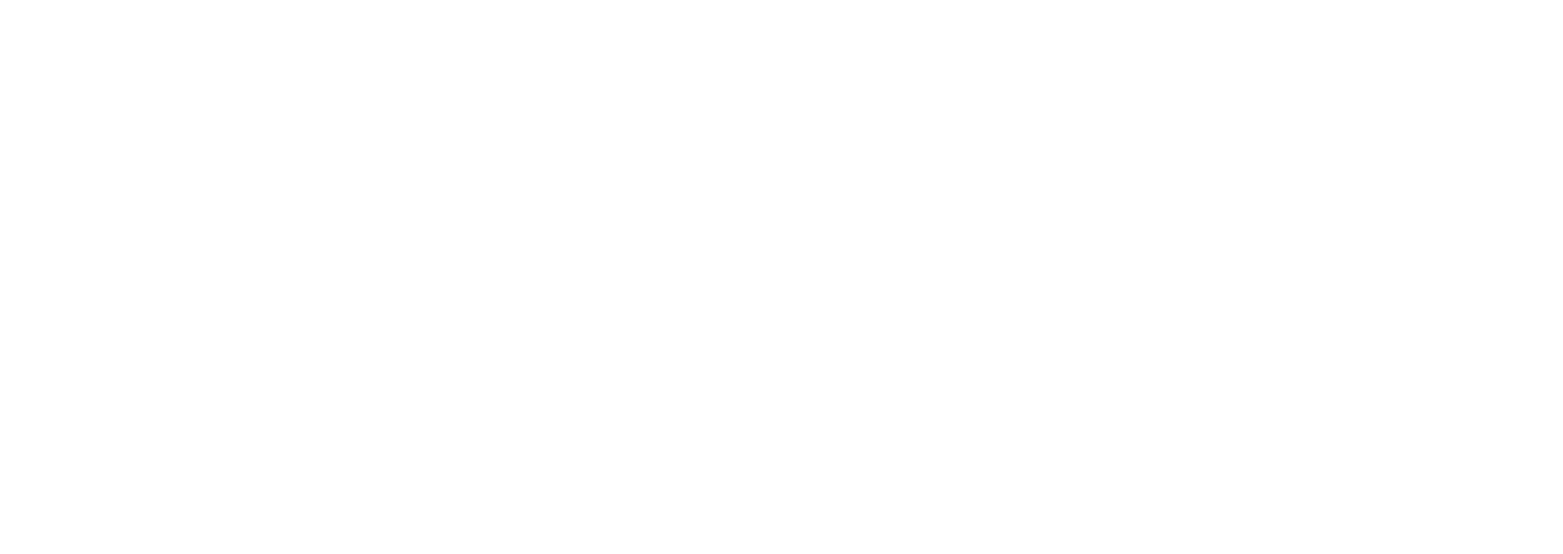
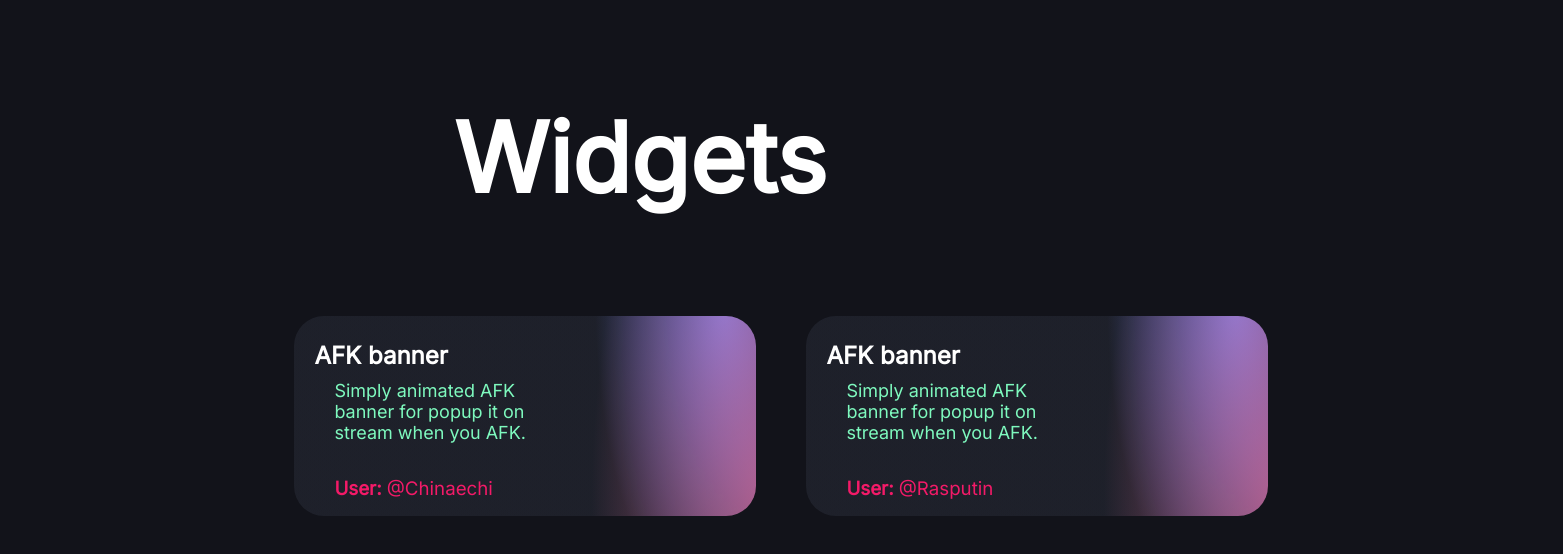
Before and after one commit to Falomaly/stream-widgets-collection, a plain HTML site: page index.html in a window 1280 px wide. Shown: the whole page, 1563 px wide, since content can reach past the window. Drawn offline with Linux system fonts and the light colour scheme.

Commit message:
- New welcome page.

```diff
--- a/index.html
+++ b/index.html
@@ -3,8 +3,25 @@
 <head>
     <meta charset="UTF-8">
     <title>Stream widgets</title>
+    <link rel="stylesheet" href="styles-for-main/main-styles.css">
 </head>
 <body>
+    <h1>Widgets</h1>
+
+    <div class="grid-container">
+        <div class="grid-item item1" id="afk-banner-chinaechi">
+                <h2>AFK banner</h2>
+                <p>Simply animated AFK banner for popup it on stream when you AFK.</p>
+            <h3>User: <a href="https://www.twitch.tv/chinaechi" target="_blank">@Chinaechi</a></h3>
+        </div>
+
+        <div class="grid-item item2" id="afk-banner-rasputin">
+            <h2>AFK banner</h2>
+            <p>Simply animated AFK banner for popup it on stream when you AFK.</p>
+            <h3>User: <a href="https://www.twitch.tv/rasputin322" target="_blank">@Rasputin</a></h3>
+        </div>
+
+        </div>
 
 </body>
 </html>
--- a/styles-for-main/main-styles.css
+++ b/styles-for-main/main-styles.css
@@ -0,0 +1,71 @@
+@import url(http://fonts.googleapis.com/css?family=Inter);
+
+* {
+    padding: 0;
+    margin: 0;
+    font-family: Inter, sans-serif;
+    color: white;
+}
+
+h1 {
+    margin: 100px 0 0;
+    text-align: center;
+    font-size: 6em;
+}
+
+h2 {
+    padding: 25px 0 0 20px;
+}
+
+p {
+    width: 201px;
+    height: 72px;
+    left: 40px;
+    top: 60px;
+    color: #7EF9BE;
+    font-size: 18px;
+    padding: 10px 0 0 40px;
+}
+
+h3 {
+    margin:25px 0 5px 40px;
+    color: #F31A68;
+
+}
+
+a {
+    color: #F31A68;
+    text-decoration: none;
+    font-weight: normal;
+}
+
+body {
+    background-color: #12131a;
+}
+
+.grid-container {
+    position: relative;
+    margin: 100px 23vw;
+    display: inline-grid;
+    row-gap: 50px;
+    column-gap: 50px;
+}
+
+.item1 {
+    grid-auto-rows: auto;
+    grid-auto-columns: auto;
+}
+
+.item2 {
+    grid-column: 2;
+    grid-auto-rows: auto;
+    grid-auto-columns: auto;
+}
+
+.grid-item {
+    cursor: pointer;
+    width: 462px;
+    height: 200px;
+    background: radial-gradient(99.03% 598.02% at 101.62% 91.49%, rgba(255, 118, 167, 0.6) 0%, rgba(32, 34, 45, 0.18) 37.58%) /* warning: gradient uses a rotation that is not supported by CSS and may not behave as expected */, radial-gradient(96.01% 554.89% at 93.07% -7.18%, #7085f8 0%, rgba(32, 35, 45, 0.84) 29.05%) /* warning: gradient uses a rotation that is not supported by CSS and may not behave as expected */;
+    border-radius: 30px;
+}
```
